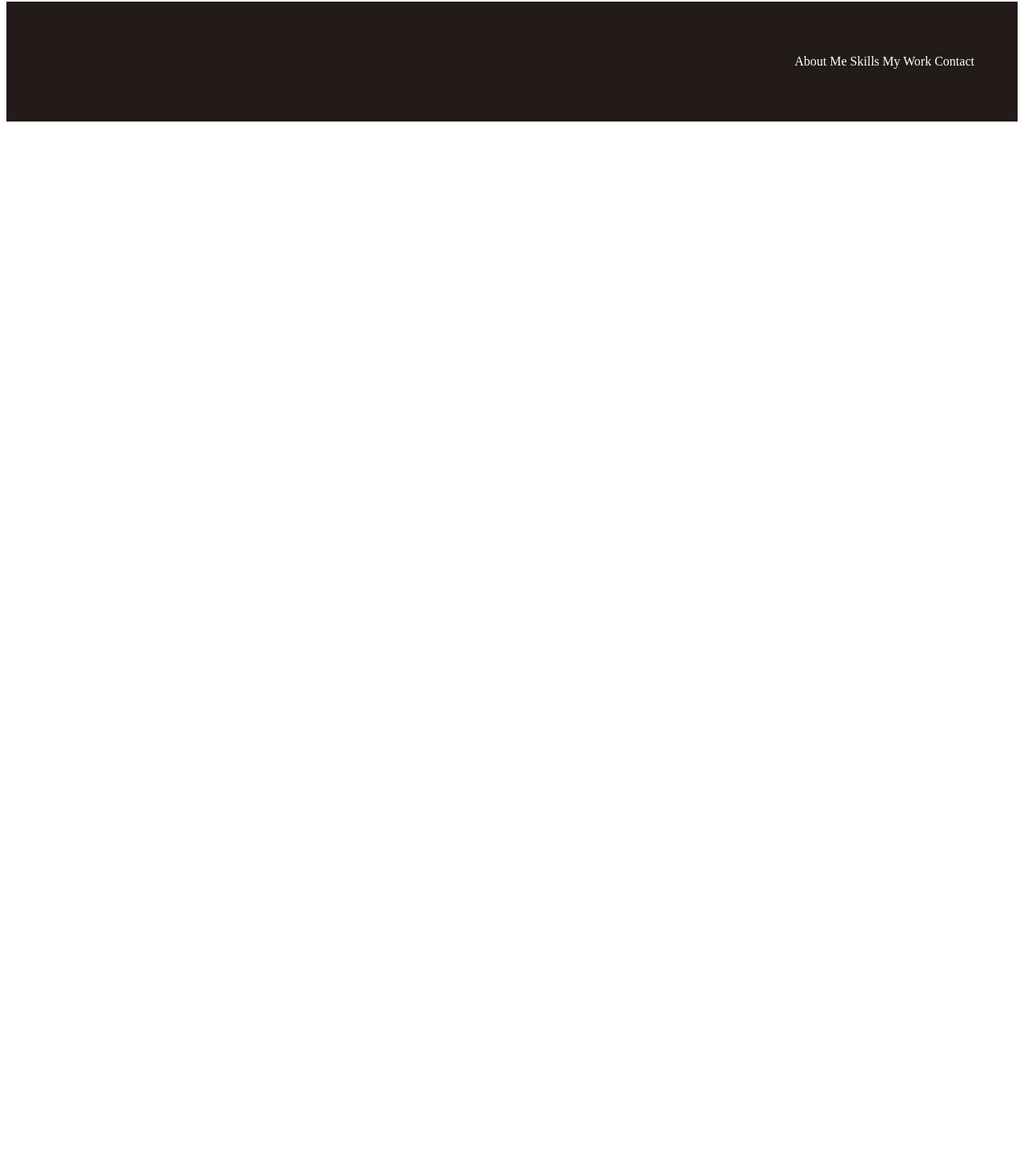
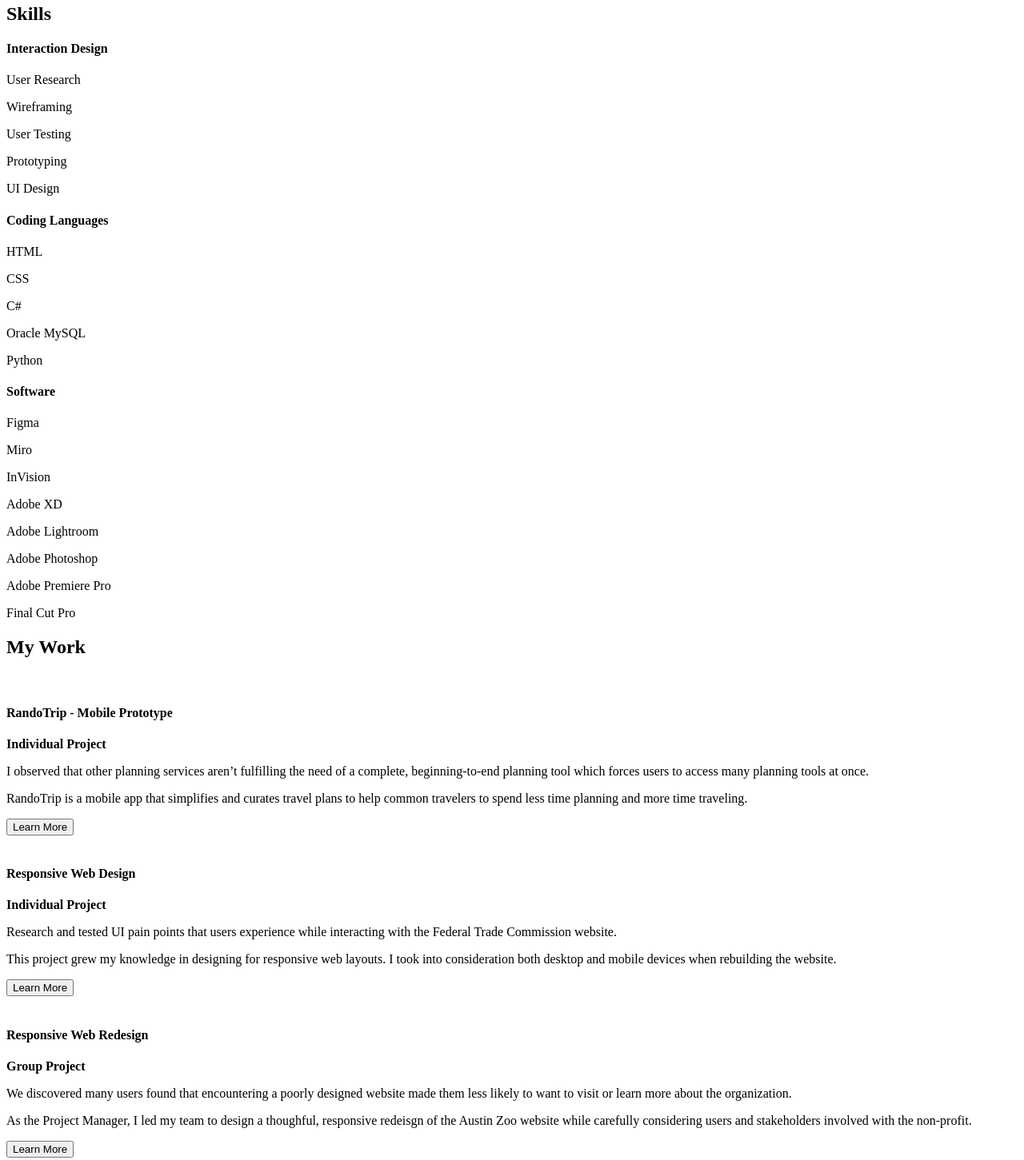
Before and after one commit to matthewhughes00/UX_UI_HW_18, a plain HTML site: page docs/index.html in a window 1280 px wide. Shown: the part 998-2449 px from the top of the page at 80% size. Before the commit the page ends 1158 px from the top, so only its background shows below. Drawn offline with Linux system fonts and the light colour scheme.

Commit message:
structure build
new additions for My Skills and My Work section

```diff
--- a/docs/index.html
+++ b/docs/index.html
@@ -27,7 +27,71 @@
                 <button>Download Resume</button>
             </div>
         </section>
-        <br>
+
+        <section>
+            <h1>Skills</h1>
+            <div>
+                <div>
+                    <h4>Interaction Design</h4>
+                    <p>User Research</p>
+                    <p>Wireframing</p>
+                    <p>User Testing</p>
+                    <p>Prototyping</p>
+                    <p>UI Design</p>
+                </div>
+                <div>
+                    <h4>Coding Languages</h4>
+                    <p>HTML</p>
+                    <p>CSS</p>
+                    <p>C#</p>
+                    <p>Oracle MySQL</p>
+                    <p>Python</p>
+                </div>
+                <div>
+                    <h4>Software</h4>
+                    <p>Figma</p>
+                    <p>Miro</p>
+                    <p>InVision</p>
+                    <p>Adobe XD</p>
+                    <p>Adobe Lightroom</p>
+                    <p>Adobe Photoshop</p>
+                    <p>Adobe Premiere Pro</p>
+                    <p>Final Cut Pro</p>
+                </div>
+            </div>
+        </section>
+
+        <section>
+            <h1>My Work</h1>
+            <div>
+                <div>
+                    <img>
+                    <h4>RandoTrip - Mobile Prototype</h4>
+                    <p><b>Individual Project</b></p>
+                    <p>I observed that other planning services aren’t fulfilling the need of a complete, beginning-to-end planning tool which forces users to access many planning tools at once.</p>
+                    <p>RandoTrip is a mobile app that simplifies and curates travel plans to help common travelers  to spend less time planning and more time traveling.</p>
+                    <button>Learn More</button>
+                </div>
+                <div>
+                    <img>
+                    <h4>Responsive Web Design</h4>
+                    <p><b>Individual Project</b></p>
+                    <p>Research and tested UI pain points that users experience while interacting with the Federal Trade Commission website.</p>
+                    <p>This project grew my knowledge in designing for responsive web layouts. I took into consideration both desktop and mobile devices when rebuilding the website.</p>
+                    <button>Learn More</button>
+                </div>
+                <div>
+                    <img>
+                    <h4>Responsive Web Redesign</h4>
+                    <p><b>Group Project</b></p>
+                    <p>We discovered many users found that encountering a poorly designed website made them less likely to want to visit or learn more about the organization.</p>
+                    <p>As the Project Manager, I led my team to design a thoughful, responsive redeisgn of the Austin Zoo website while carefully considering users and stakeholders involved with the non-profit.</p>
+                    <button>Learn More</button>
+                </div>
+            </div>
+            <h4></h4>
+        </section>
+
         <footer>
             <ul>
                 <li class="inlineblock white">About Me</li>
```
Also changed, not shown: docs/css/style.css (line endings or trailing spaces).
